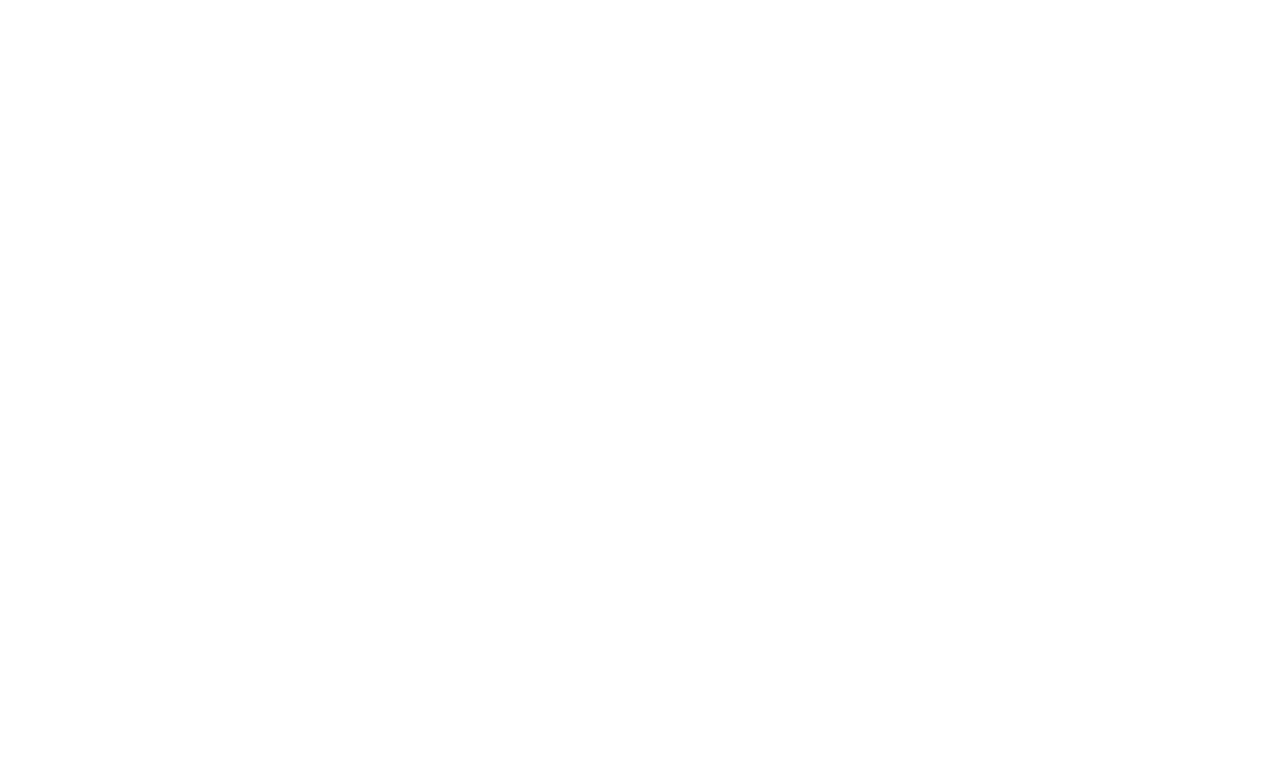
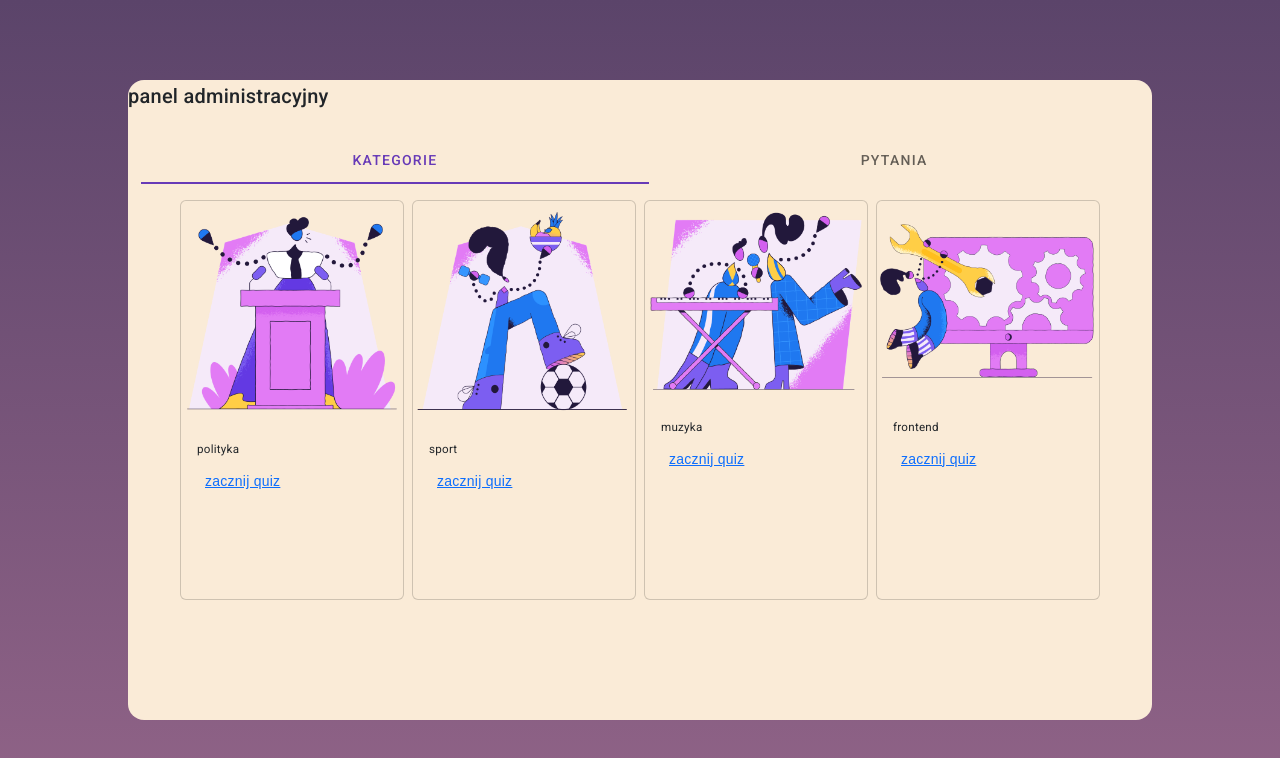
Before and after one commit to AdrianGmaj/NewQuiz, an Angular app: page /admin in a window 1280 px wide. Before the commit this address led to /. Shown: the top 758 px of the page. Built offline with nearby package versions, Linux system fonts and the light colour scheme.

Commit message:
admin - mark-up

```diff
--- /dev/null
+++ b/src/app/admin/admin-routing.module.ts
@@ -0,0 +1,10 @@
+import { NgModule } from '@angular/core';
+import { RouterModule, Routes } from '@angular/router';
+
+const routes: Routes = [];
+
+@NgModule({
+  imports: [RouterModule.forChild(routes)],
+  exports: [RouterModule]
+})
+export class AdminRoutingModule { }
--- /dev/null
+++ b/src/app/admin/admin/admin.component.html
@@ -0,0 +1,11 @@
+<section class="admin">
+
+  <div class="admin-content">
+    <h2>panel administracyjny</h2>
+    <mat-tab-group>
+      <mat-tab label="KATEGORIE"> <app-kategorie></app-kategorie> </mat-tab>
+      <mat-tab label="PYTANIA"> Content 2 </mat-tab>
+
+    </mat-tab-group>
+  </div>
+</section>
--- /dev/null
+++ b/src/app/admin/admin/admin.component.scss
@@ -0,0 +1,21 @@
+.admin{
+    min-height: 100vh;
+    width: auto;
+    background-image: linear-gradient(to bottom, #5b446a, #906387);
+    display: flex;
+
+    justify-content: center;
+    align-items: center;
+    font-family: 'Roboto', sans-serif;
+    font-family: 'Teko', sans-serif;
+    &-content{
+        min-height: 80vh;
+        min-width: 80vw;
+        background-color:antiquewhite ;
+        border-radius: 1rem;
+    }
+
+    mat-tab-group{
+padding: 1vh 1vw;
+    }
+}
--- /dev/null
+++ b/src/app/admin/admin/admin.component.ts
@@ -0,0 +1,17 @@
+import { Component, OnInit } from '@angular/core';
+import { CategoriesService, Category } from 'src/app/categories/categories.service';
+
+@Component({
+  selector: 'app-admin',
+  templateUrl: './admin.component.html',
+  styleUrls: ['./admin.component.scss']
+})
+export class AdminComponent implements OnInit {
+categories:Array<Category>
+  constructor(private categoriesService: CategoriesService) { }
+
+  ngOnInit() {
+this.categories = this.categoriesService.getCategories()
+  }
+
+}
--- /dev/null
+++ b/src/app/admin/admin/kategorie/kategorie.component.css
@@ -0,0 +1,14 @@
+.container{
+    display: flex;
+    flex-direction: row;
+    flex-wrap: wrap;
+    flex-grow: calc(1);
+    gap: 1vh;
+
+    justify-content: center;
+    padding: 2vh 2vw;
+}
+.card{
+    background-color: antiquewhite;
+    min-height: 50vh;
+}
--- /dev/null
+++ b/src/app/admin/admin/kategorie/kategorie.component.html
@@ -0,0 +1,12 @@
+<div class="container">
+  <span *ngFor="let category of categories">
+    <div class="card" style="width: 14rem;">
+      <img src="{{category.image}}" class="card-img-top" alt="...">
+      <div class="card-body">
+        <h5 class="card-title "> {{category.title}}</h5>
+
+        <a class="button p-2">zacznij quiz</a>
+      </div>
+    </div>
+  </span>
+</div>
--- /dev/null
+++ b/src/app/admin/admin/kategorie/kategorie.component.ts
@@ -0,0 +1,15 @@
+import { Component, OnInit } from '@angular/core';
+import { CategoriesService, Category } from 'src/app/categories/categories.service';
+
+@Component({
+  selector: 'app-kategorie',
+  templateUrl: './kategorie.component.html',
+  styleUrls: ['./kategorie.component.css']
+})
+export class KategorieComponent implements OnInit {
+  categories:Array<Category>
+  constructor(private categoriesService: CategoriesService) { }
+  ngOnInit() {
+    this.categories = this.categoriesService.getCategories()
+      }
+}
--- a/src/app/app-routing.module.ts
+++ b/src/app/app-routing.module.ts
@@ -5,6 +5,7 @@
 import { ScorePageComponent } from './score-page/score-page.component';
 import { CategoriesComponent } from './categories/categories.component';
 import { LogInComponent } from './log-in/log-in/log-in.component';
+import { AdminComponent } from './admin/admin/admin.component';
 
 const routes: Routes = [
   {
@@ -17,6 +18,7 @@
   },
   { path: 'score', component: ScorePageComponent },
   { path: 'log-in', component: LogInComponent },
+  { path: 'admin', component: AdminComponent },
 ];
 
 @NgModule({
--- a/src/app/app.module.ts
+++ b/src/app/app.module.ts
@@ -11,6 +11,7 @@
 import { CategoryCardComponent } from './categories/category-card/category-card.component';
 import { LogInModule } from './log-in/log-in.module';
 import { BrowserAnimationsModule } from '@angular/platform-browser/animations';
+import { AdminModule } from './admin/admin.module';
 
 @NgModule({
   declarations: [
@@ -26,7 +27,8 @@
     BrowserModule,
     AppRoutingModule,
     LogInModule,
-    BrowserAnimationsModule
+    BrowserAnimationsModule,
+    AdminModule
   ],
   providers: [],
   bootstrap: [AppComponent]
```
Also changed, not shown: src/app/admin/admin.module.ts (added, +22 -0 lines), 2 other files (tests, documents, lock files or other folders).
